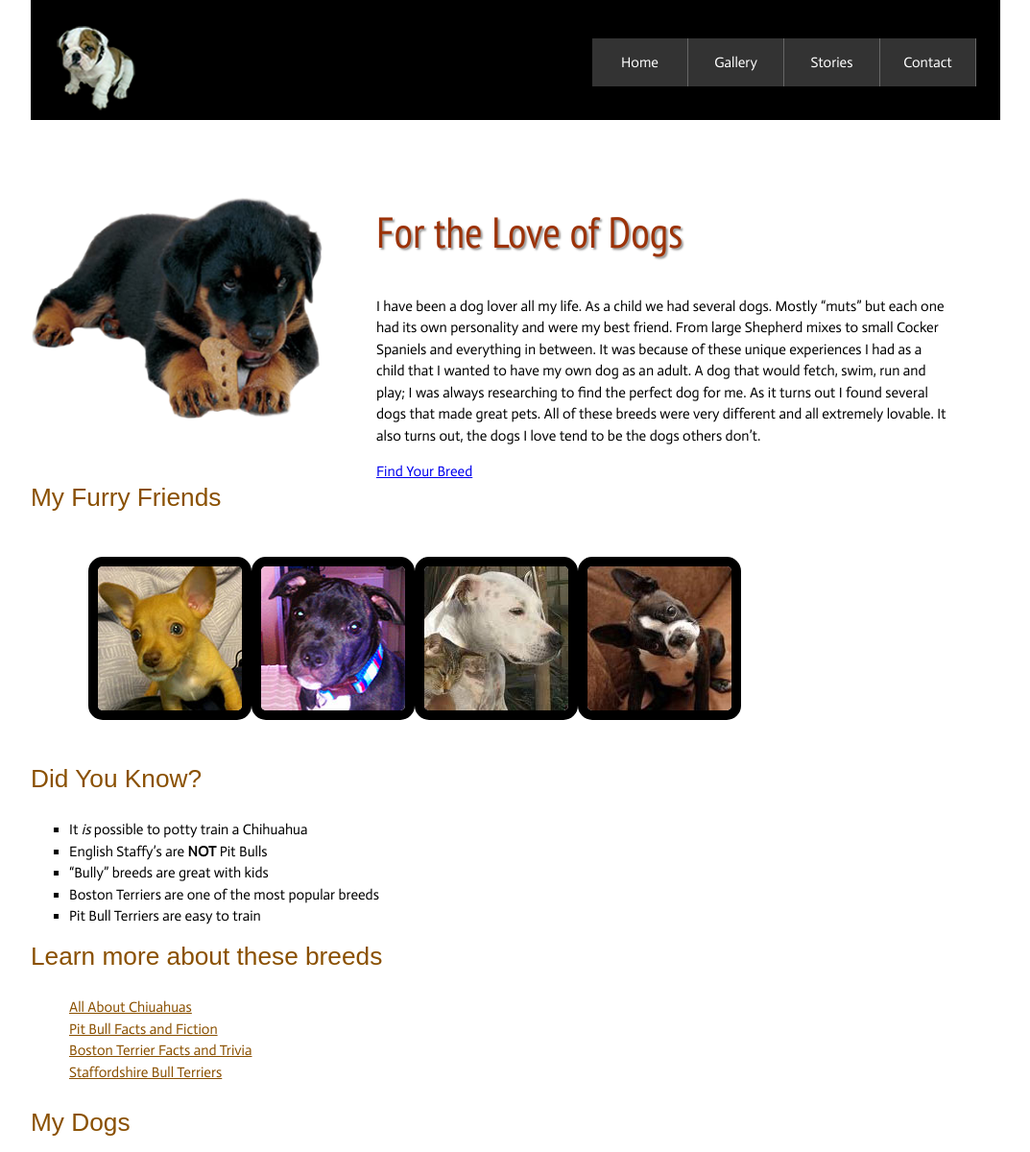
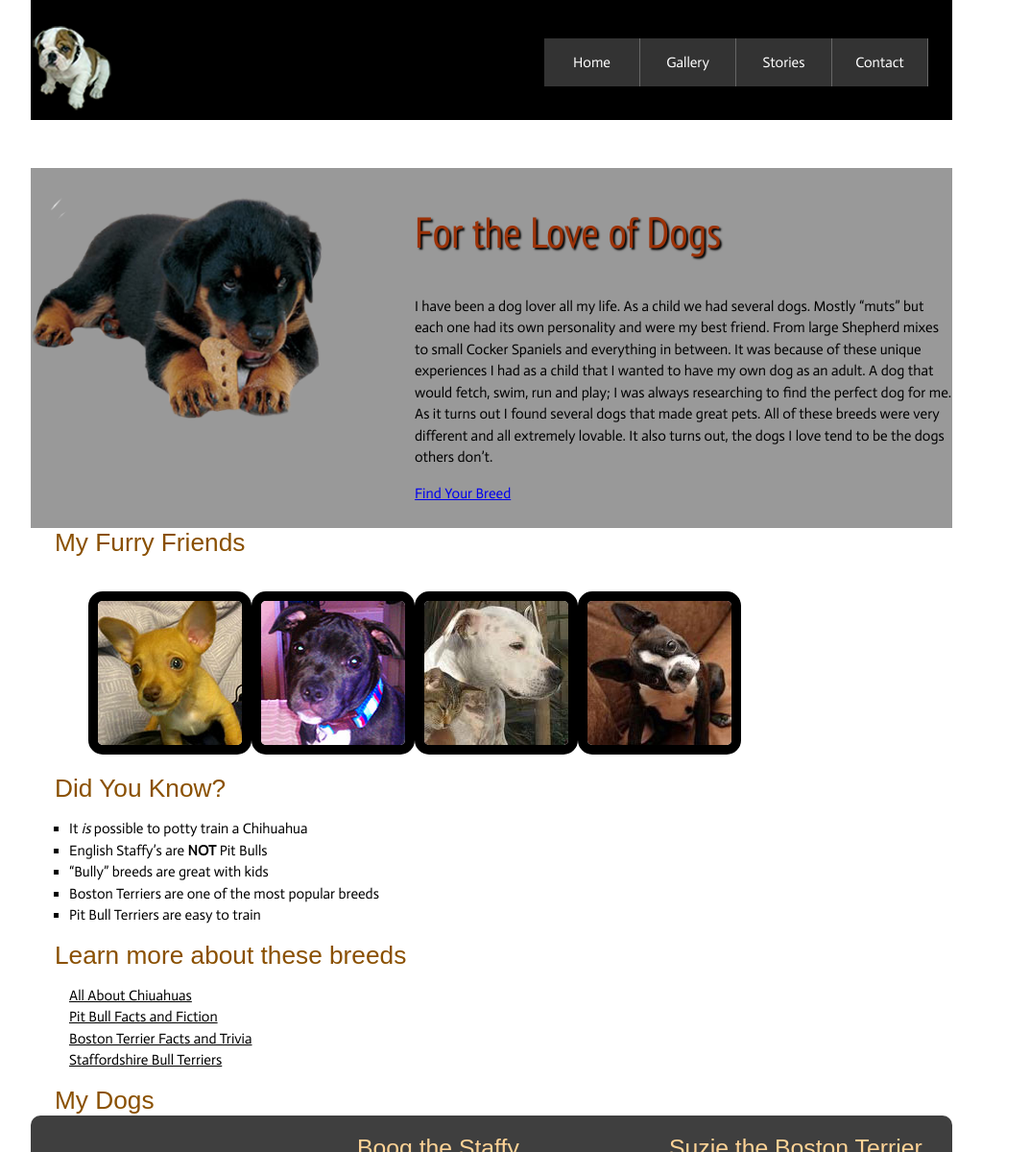
Before and after one commit to loydphillips/wsd_project, a plain HTML site: page index.html in a window 1280 px wide. Shown: the top 1200 px of the page at 96% size, without its empty margins (128-1201 px from the left). Drawn offline with Linux system fonts and the light colour scheme; a web font is replaced by a local one.

Commit message:
even more css adjustments

```diff
--- a/css/main.css
+++ b/css/main.css
@@ -1,10 +1,3 @@
-/* --------------------Color Swatch------------------------
-#9C3208 - h1
-
-
----------------------------------------------------------- */
-
-
 /* ----------------Body Styling--------------------------- */
 
 body{
@@ -25,12 +18,13 @@ p{
 h1{
 	font: 3em "PT Sans Caption", "PT Sans Narrow", Arial, sans-serif;
 	color: #9c3208;
-	text-shadow: 2px 2px 2px #999;
+	text-shadow: 2px 2px 2px #000;
 }
 
 h3{
 	font: 1.75em "Francois One", Arial, helvetica, sans-serif;
 	color: #8A5000;
+	margin: 0px 0px 0px 25px;
 }
 
 h5{
@@ -44,7 +38,7 @@ nav ul{
 	float: right;
 	width: 400px;
 	list-style-type: none;
-	padding: 0;
+	padding: 0px 25px 0px 0px;
 	overflow: hidden;
 }
 
@@ -82,9 +76,9 @@ nav a:active{
 header{
 	background-color: #000;
 	width: 100%;
-	padding: 0px 25px 0px 25px;
 	height: 125px;
-	margin: 0px 0px 50px 0px;
+	margin: 0px 40px 50px 0px;
+	padding: opx 40px 0px 0px;
 }
 
 header img{
@@ -95,8 +89,12 @@ header img{
 
 /* ---------------Main/Home Page---------------------------*/
 
-.main_section{
+#demo{
 	background-color: #999;
+	padding: 0px 0px 25px 0px;
+	width: 100%;
+	margin: auto 0;
+	overflow: hidden;
 }
 
 #main_image{
@@ -105,7 +103,7 @@ header img{
 }
 
 section{
-	width: 600px;
+	width: 560px;
 	float: right;
 }
 
@@ -148,17 +146,17 @@ aside ul{
 	clear: left;
 }
 
-ol{
+.information_links ol{
 	list-style-type: none;
 }
 
-.information_links a:link{
-	color: #8A5000;
+ol a:link{
+	color: #000;
 }
 
-
-
-
+ol a:hover{
+	color: #8A0029;
+}
 
 /* ---------------Story paragraphs in columns-------------- */
 
--- a/index.html
+++ b/index.html
@@ -30,7 +30,7 @@
 </header>
 
 <!--					Home Page Content					-->
-<div id="main_content">
+<div id="demo">
 	<div id="main_image">
 		<img src="images/main_image_rotty.png" width="307" height="231" alt="Rottweiler puppy chewing bone" title="Rottweiler puppy">
 	</div>
```
